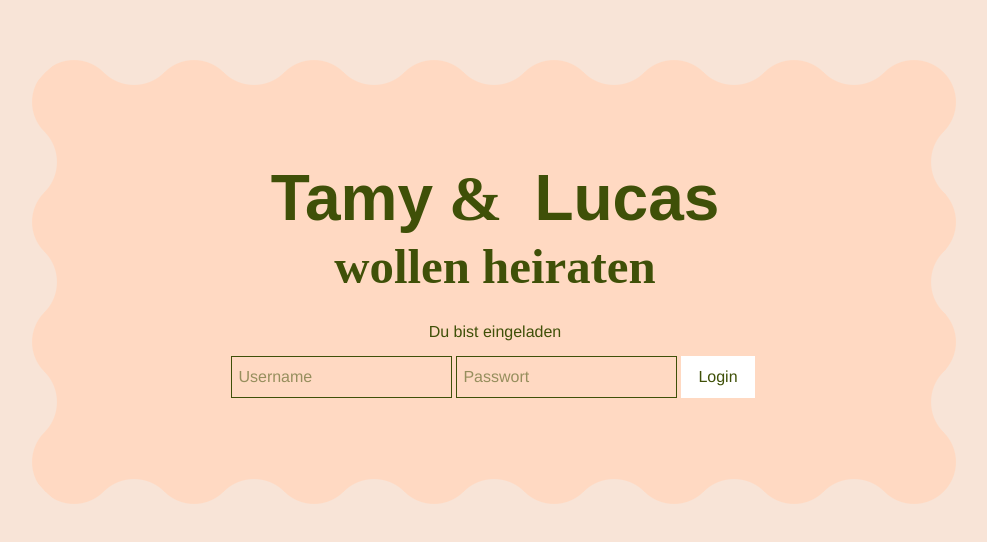
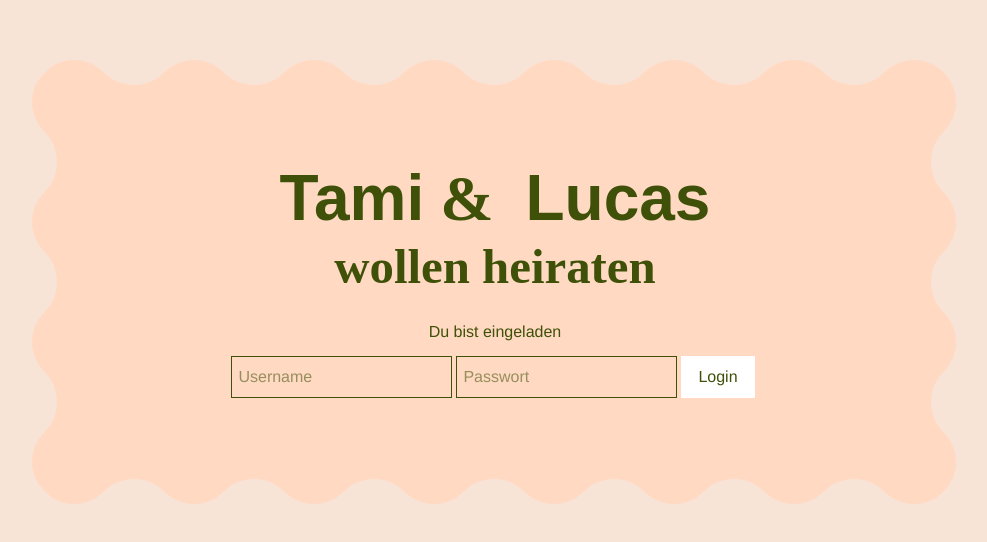
Before and after one commit to phnyn/tami-lucas, a website: page public/index.html in a window 1280 px wide. Shown: the part 118-660 px from the top of the page, without its empty margins (145-1132 px from the left). Drawn offline with Linux system fonts and the light colour scheme; files whose address does not match are found by name; a web font is replaced by a local one.

Commit message:
Update index.html

```diff
--- a/public/index.html
+++ b/public/index.html
@@ -9,7 +9,7 @@
 <body>
 <div class="c-landing">
   <div class="c-landing_body">
-    <h1 class="c-landing_title u-font -thymesion"><span>Tamy<span class="u-font -core"> & &nbsp;</span></span><span> Lucas</span></h1>
+    <h1 class="c-landing_title u-font -thymesion"><span>Tami<span class="u-font -core"> & &nbsp;</span></span><span> Lucas</span></h1>
     <h2 class="h-h3 u-font -quinoa">wollen heiraten</h2>
 
     <p>Du bist eingeladen</p>
```
